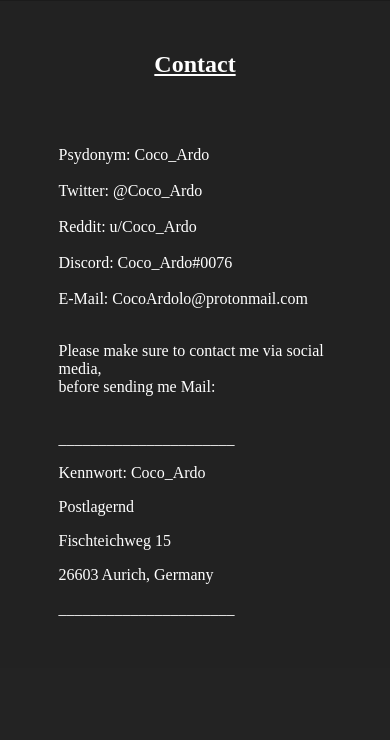
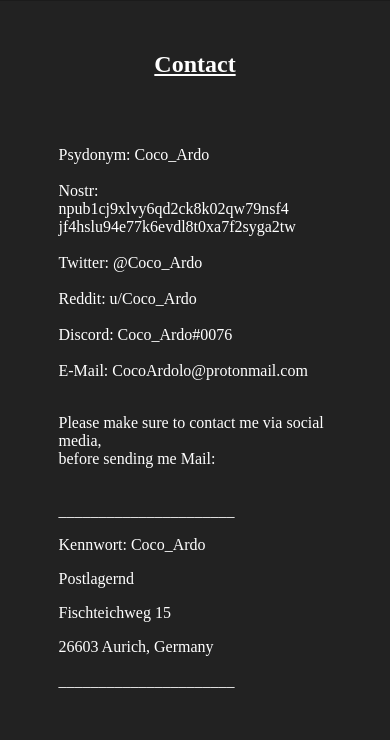
Before and after one commit to RealCocoArdo/Coco_Ardo, a PHP site: page /pages/contact.html in a window 390 px wide; the page is wider, and only the part inside the window is pictured. Shown: the part 273-1013 px from the top of that part. Before the commit the page ends 889 px from the top of that part, so only its background shows below. Run offline with PHP 8.4, Linux system fonts and the light colour scheme.

Commit message:
npub added

```diff
--- a/main.css
+++ b/main.css
@@ -33,6 +33,12 @@
             background-color: #312f2f;
             }
 
+            .mnpub{
+                display: none;
+            }
+            .dnpub{
+                display: block;
+            }
     .footeroverview{
         background: #151515;
         padding: 2.2vh 0 2.2vh 0;
@@ -94,6 +100,12 @@
     section{
         margin-bottom: 50px;
     }
+    .dnpub{
+        display: none;
+    }
+    .mnpub{
+        display: block;
+    }
     .footercontact{
         font-size: 40px;
     }
--- a/pages/contact.html
+++ b/pages/contact.html
@@ -30,6 +30,8 @@
         </section><br>
         <section id="two">
             Psydonym: Coco_Ardo <br><br>
+                Nostr: <div class="dnpub">npub1cj9xlvy6qd2ck8k02qw79nsf4jf4hslu94e77k6evdl8t0xa7f2syga2tw</div><div class="mnpub">npub1cj9xlvy6qd2ck8k02qw79nsf4
+                jf4hslu94e77k6evdl8t0xa7f2syga2tw</div><br>
                 Twitter: @Coco_Ardo <br><br>
                 Reddit: u/Coco_Ardo <br><br>
                 Discord: Coco_Ardo#0076 <br><br>
```
